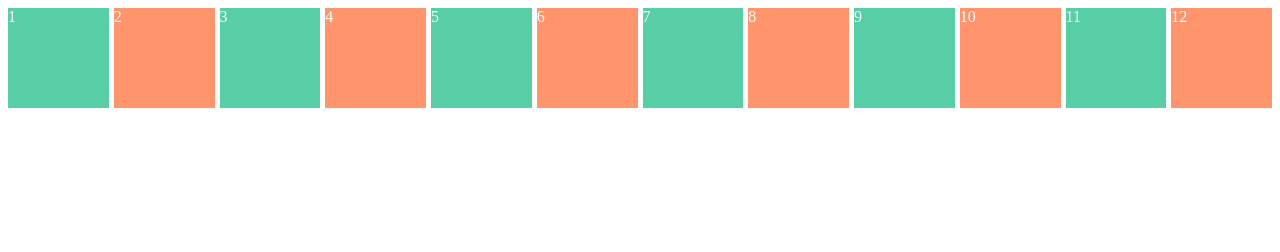
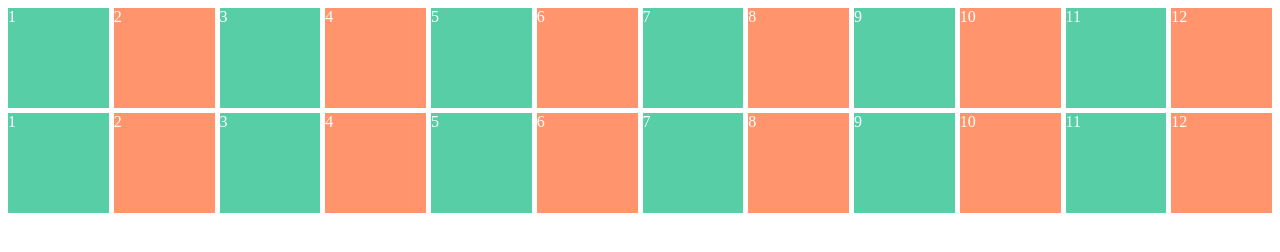
Before and after one commit to gauravsharma29/css-grid, a plain HTML site: page section 2/Grid_2.html in a window 1280 px wide. Drawn offline with Linux system fonts and the light colour scheme.

```diff
--- a/section 2/Grid_2.html
+++ b/section 2/Grid_2.html
@@ -6,7 +6,7 @@
     <title>Implicit rows</title>
     <link href="style.css" rel="stylesheet" />
     <style>
-      /* auto-fill does not expands its width but auto-fit does means it does not make any space after ther is no element to addon in row */
+      /* auto-fill does not expands its width but auto-fit does means it does not make any space after there is no element to addon in row */
       .container {
         display: grid;
         grid-gap: 5px;
@@ -31,6 +31,19 @@
       <div>10</div>
       <div>11</div>
       <div>12</div>
+
+      <div>1</div>
+      <div>2</div>
+      <div>3</div>
+      <div>4</div>
+      <div>5</div>
+      <div>6</div>
+      <div>7</div>
+      <div>8</div>
+      <div>9</div>
+      <div>10</div>
+      <div>11</div>
+      <div>12</div>
     </div>
   </body>
 </html>
```
Also changed, not shown: demos/demo_1.html (+2 -1 lines), section 1/Grid_1.html (+13 -6 lines), section 1/Grid_2.html (+4 -2 lines), section 2/Grid_1.html (+10 -0 lines), section 3/Grid_2.html (+2 -3 lines), section 3/Grid_3.html (+0 -1 lines).
